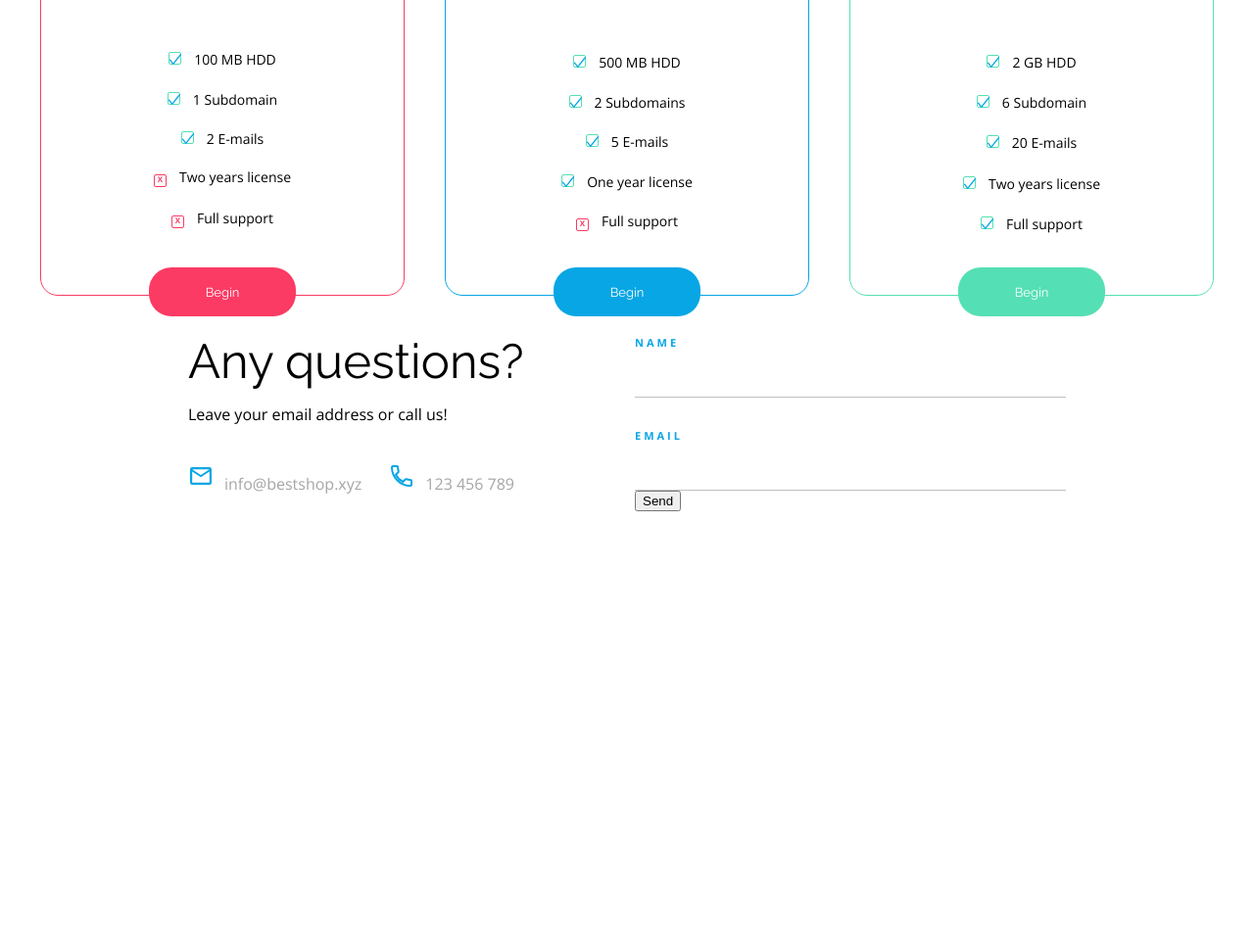
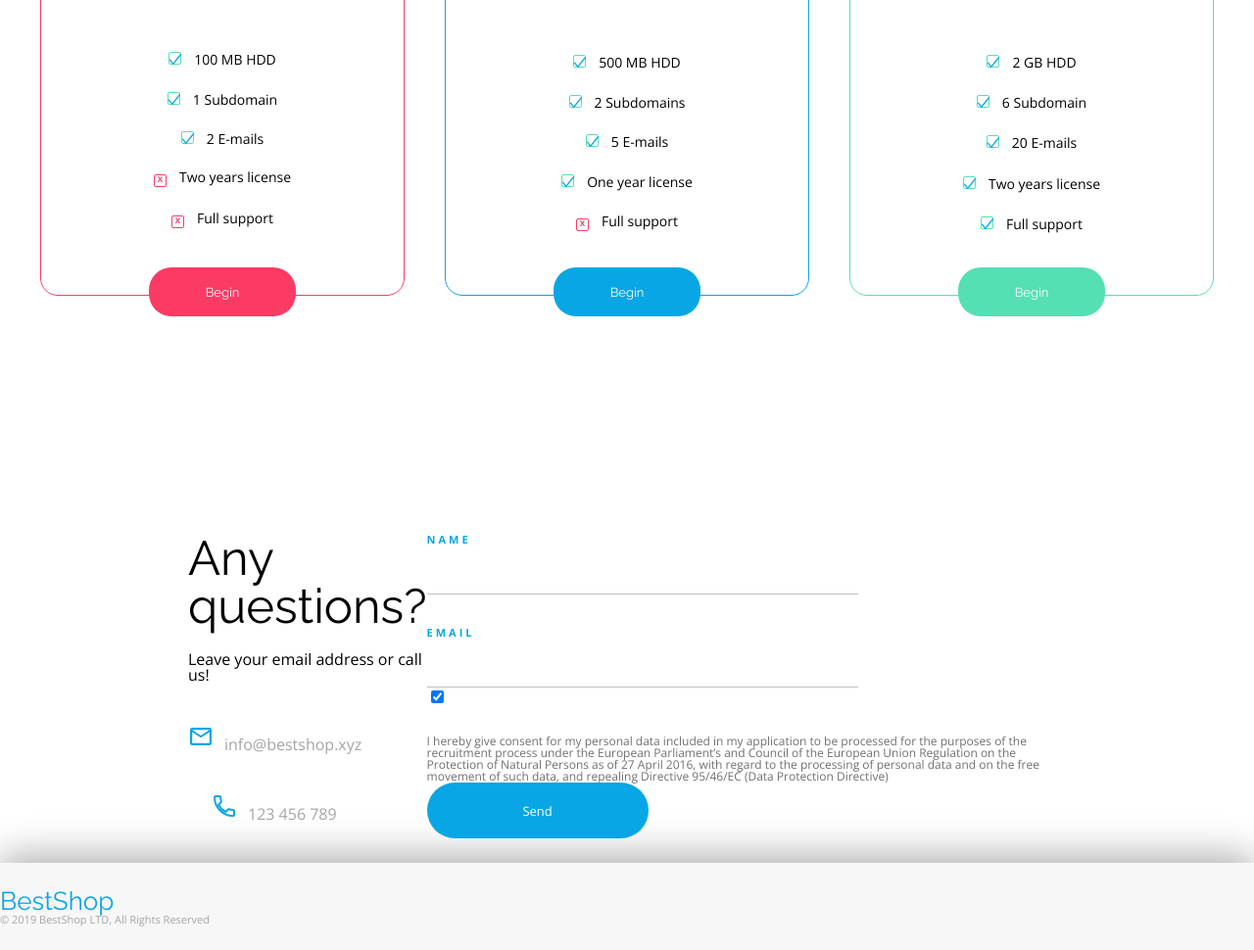
Before and after one commit to alebokus/CodersLab_bootcamp, a plain HTML site: page HTML_CSS_Layout_Noresponsive/index.html in a window 1280 px wide. Shown: the part 3210-4180 px from the top of the page at 98% size. Before the commit the page ends 3754 px from the top, so only its background shows below. Drawn offline with nearby package versions, Linux system fonts and the light colour scheme.

Commit message:
Add fotter and it's styles

```diff
--- a/HTML_CSS_Layout_Noresponsive/css/style.css
+++ b/HTML_CSS_Layout_Noresponsive/css/style.css
@@ -384,6 +384,7 @@
 
 .form .container {
     width: 896px;
+    margin-top: 201px;
     display: flex;
     justify-content: space-between;
 }
@@ -442,3 +443,52 @@
     width: 440px;
     display: block;
 }
+
+.form_right .agreement {
+    font-family: var(--additional-font);
+    font-size: 12px;
+    color: #707070;
+    display: flex;
+    flex-wrap: wrap;
+    margin-top: 30px;
+}
+
+.form_right .send {
+    height: 57px;
+    width: 226px;
+    background: var(--main-color);
+    padding: 20px 97px;
+    color: white;
+    font-size: 13px;
+    font-family: var(--additional-font);
+    border: none;
+    border-radius: 35px;
+}
+
+/*
+** FOOTER
+*/
+
+footer {
+    background: #F7F7F7;
+    box-shadow: 0 -5px 40px var(--shadow-color);
+}
+
+footer .container {
+    height: 89px;
+    display: flex;
+    justify-content: space-between;
+    align-items: center;
+}
+
+footer .left_side a {
+    font-size: 26px;
+    color: var(--main-color);
+    text-decoration: none;
+}
+
+footer .left_side p {
+    font-family: var(--additional-font);
+    font-size: 11px;
+    color: #A5A5A5;
+}
--- a/HTML_CSS_Layout_Noresponsive/index.html
+++ b/HTML_CSS_Layout_Noresponsive/index.html
@@ -157,7 +157,13 @@
                 <label for="email">Email</label>
                 <input type="email" name="email" id="email" required>
             </form>
-            <!--    agreement here      -->
+            <input type="checkbox" id="agreement_check" name="agreement_check" checked>
+            <label class="agreement" for="agreement_check">I hereby give consent for my personal data included in my
+                application to be processed
+                for the purposes of the recruitment process under the European Parliament’s and Council of the European
+                Union Regulation on the Protection of Natural Persons as of 27 April 2016, with regard to the processing
+                of personal data and on the free movement of such data, and repealing Directive 95/46/EC (Data
+                Protection Directive)</label>
             <button class="send">Send</button>
         </div>
     </div>
@@ -165,8 +171,10 @@
 
 <footer>
     <div class="container">
-        <a href=""></a>
-        <p></p>
+        <div class="left_side">
+            <a href="#">BestShop</a>
+            <p>© 2019 BestShop LTD, All Rights Reserved</p>
+        </div>
         <nav>
             <ul>
                 <li><a href="#"></a></li>
```
Also changed, not shown: HTML_CSS_Layout_Noresponsive/images/Minis/Facebook.svg (added), HTML_CSS_Layout_Noresponsive/images/Minis/Twitter.svg (added).
